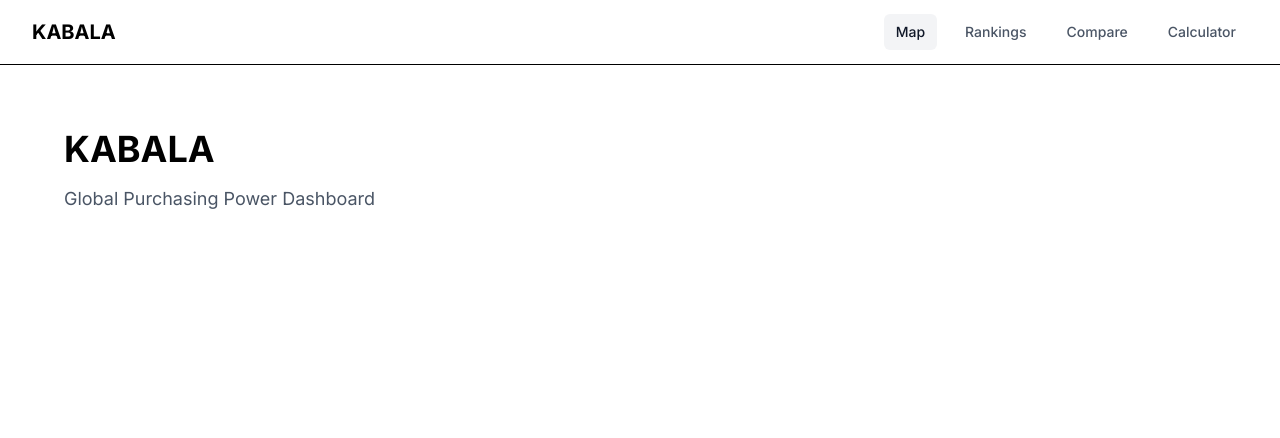
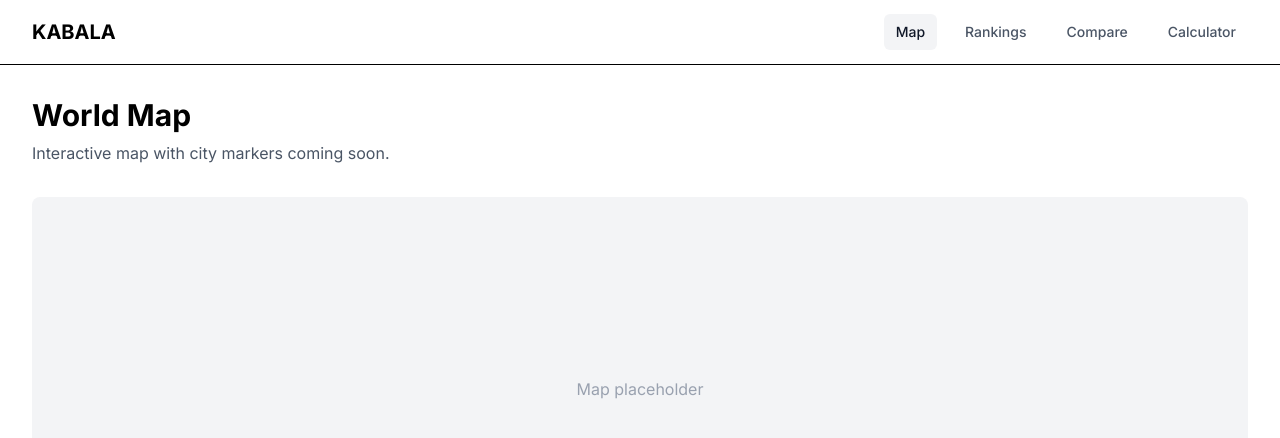
Before and after one commit to Jacke/KABALA, a Next.js app: page / in a window 1280 px wide. Shown: the top 438 px of the page. Built offline with nearby package versions, Linux system fonts and the light colour scheme.

Commit message:
feat(01-02): create route placeholder pages
- Homepage with map placeholder
- Rankings page
- Compare page
- Calculator page
- Dynamic city/[slug] route

```diff
--- /dev/null
+++ b/src/app/calculator/page.tsx
@@ -0,0 +1,8 @@
+export default function CalculatorPage() {
+  return (
+    <div>
+      <h1 className="text-3xl font-bold">Budget Calculator</h1>
+      <p className="mt-2 text-gray-600">Calculate your budget in different cities coming soon.</p>
+    </div>
+  );
+}
--- /dev/null
+++ b/src/app/city/[slug]/page.tsx
@@ -0,0 +1,10 @@
+export default async function CityPage({ params }: { params: Promise<{ slug: string }> }) {
+  const { slug } = await params;
+
+  return (
+    <div>
+      <h1 className="text-3xl font-bold">City: {slug}</h1>
+      <p className="mt-2 text-gray-600">Detailed city information coming soon.</p>
+    </div>
+  );
+}
--- /dev/null
+++ b/src/app/compare/page.tsx
@@ -0,0 +1,8 @@
+export default function ComparePage() {
+  return (
+    <div>
+      <h1 className="text-3xl font-bold">Compare Cities</h1>
+      <p className="mt-2 text-gray-600">Side-by-side city comparison coming soon.</p>
+    </div>
+  );
+}
--- a/src/app/page.tsx
+++ b/src/app/page.tsx
@@ -1,8 +1,11 @@
-export default function Home() {
+export default function HomePage() {
   return (
-    <main className="min-h-screen p-8">
-      <h1 className="text-4xl font-bold">KABALA</h1>
-      <p className="mt-4 text-lg text-gray-600">Global Purchasing Power Dashboard</p>
-    </main>
+    <div>
+      <h1 className="text-3xl font-bold">World Map</h1>
+      <p className="mt-2 text-gray-600">Interactive map with city markers coming soon.</p>
+      <div className="mt-8 h-96 bg-gray-100 rounded-lg flex items-center justify-center">
+        <span className="text-gray-400">Map placeholder</span>
+      </div>
+    </div>
   );
 }
--- /dev/null
+++ b/src/app/rankings/page.tsx
@@ -0,0 +1,8 @@
+export default function RankingsPage() {
+  return (
+    <div>
+      <h1 className="text-3xl font-bold">City Rankings</h1>
+      <p className="mt-2 text-gray-600">Sortable table of cities coming soon.</p>
+    </div>
+  );
+}
```
